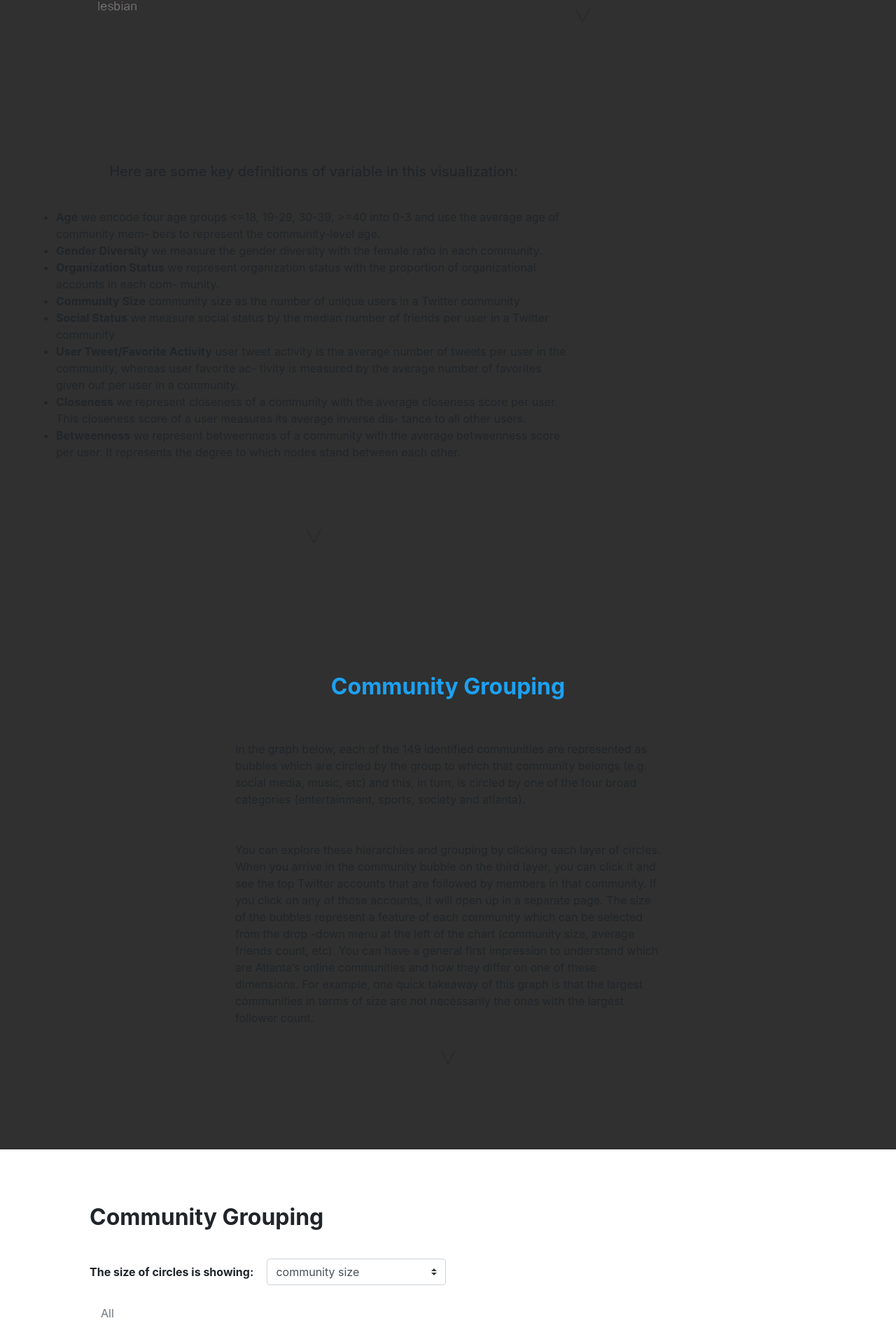
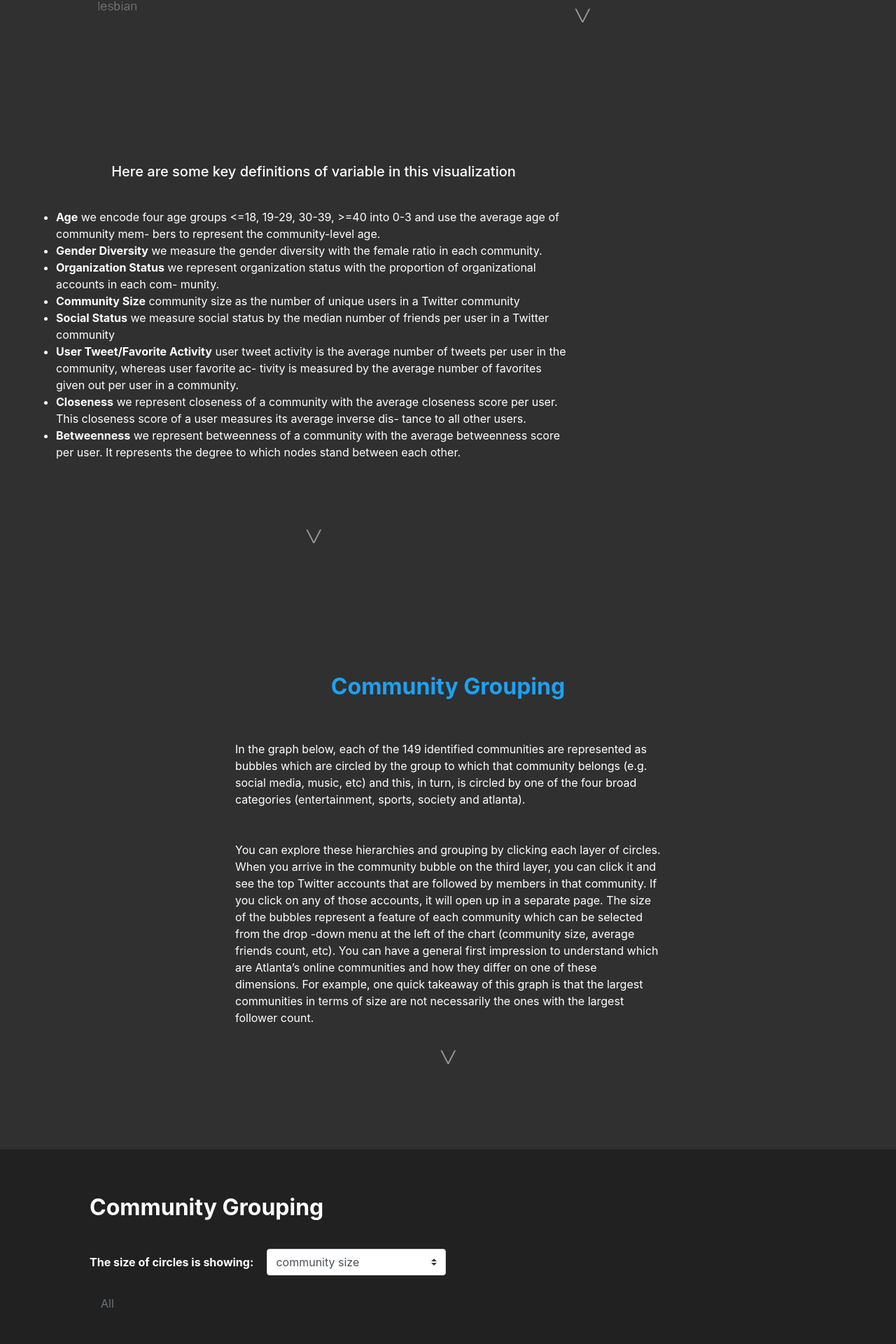
Before and after one commit to 6859-sp21/final-project-atlanta-community, a Vue app in the folder app/: page /#/viz in a window 1280 px wide. Shown: the part 1707-3627 px from the top of the page at 70% size. Built offline with nearby package versions, Linux system fonts and the light colour scheme; no server answers; what vue-cookie, vue-social-sharing would draw is missing.

Commit message:
Change to dark theme

```diff
--- a/app/src/components/BarGraph.vue
+++ b/app/src/components/BarGraph.vue
@@ -192,7 +192,7 @@ export default {
       .attr('font-family', 'Helvetica Neue, Arial')
       .attr('font-weight', 700)
       .attr('font-size', 20)
-      .attr("fill", 'black')
+      .attr("fill", 'white')
       .text('');
 
     //7. Drawing our y-axis
@@ -214,7 +214,7 @@ export default {
       .attr('font-family', 'Helvetica Neue, Arial')
       .attr('font-weight', 700)
       .attr('font-size', 20)
-      .attr("fill", 'black')
+      .attr("fill", 'white')
       .text('cluster name');
 
     this.reorder("community_size");
@@ -260,6 +260,7 @@ export default {
         .attr('height', that.y.bandwidth())
         .attr('fill', "#1da1f2")
         .on("mouseover", function(event, d) {
+          d3.select(this).style("fill", "#7bbbe3");
           that.tooltip
             .style("opacity", 0)
             .transition()
@@ -268,6 +269,7 @@ export default {
           that.tooltip.html("The " + that.columns[that.selection] + " of <b>" + d.cluster_name + "</b> is " + d.value);
         })
         .on("mouseout", function() {
+          d3.select(this).style("fill", "#1da1f2");
           that.tooltip
             .style("opacity", 0)
             .transition()
--- a/app/src/components/ScatterGraph.vue
+++ b/app/src/components/ScatterGraph.vue
@@ -126,7 +126,7 @@ export default {
       .attr('y', 40)
       .attr('font-weight', 700)
       .attr('font-size', 20)
-      .attr("fill", 'black')
+      .attr("fill", 'white')
       .text('');
 
     //7. Drawing our y-axis
@@ -143,7 +143,7 @@ export default {
       .attr('font-family', 'Helvetica Neue, Arial')
       .attr('font-weight', 700)
       .attr('font-size', 20)
-      .attr("fill", 'black')
+      .attr("fill", 'white')
       .text('');
 
     d3.csv("https://raw.githubusercontent.com/6859-sp21/final-project-atlanta-community/main/data/filtered_data_category.csv").then((data) => {
@@ -192,7 +192,7 @@ export default {
         .attr("r", 5)
         .style("fill", "#e25609")
         .style("opacity", 0)
-        .style("stroke", "black")
+        .style("stroke", "white")
         .attr("cx", that.margin.left)
         .attr("cy", that.height - that.margin.bottom)
         .on("mouseover", function(event, d) {
--- a/app/src/components/TooltipThree.vue
+++ b/app/src/components/TooltipThree.vue
@@ -6,7 +6,7 @@
       :rotation="rotate"
       :spacing="spacing"
       :words="topicWords"
-      color="black"
+      color="white"
       font-family="Roboto"
     />
   </div>
--- a/app/src/views/BarChart.vue
+++ b/app/src/views/BarChart.vue
@@ -57,8 +57,8 @@ export default {
 
 <style scoped>
 .page {
-  /* background: #212121; */
-  background: white;
+  background: #212121;
+  /* background: white; */
   height: 100vh;
   margin-top: 4em;
   margin-bottom: 4em;
--- a/app/src/views/CirclePacking.vue
+++ b/app/src/views/CirclePacking.vue
@@ -57,8 +57,8 @@ export default {
 
 <style scoped>
 .page {
-  /* background: #212121; */
-  height: 100vh;
+  background: #212121;
+  /* height: 100vh; */
   margin-top: 4em;
   margin-bottom: 4em;
   display: flex;
--- a/app/src/views/Definitions.vue
+++ b/app/src/views/Definitions.vue
@@ -1,7 +1,7 @@
 <template>
   <div id="definitions">
     <div id="text-block">
-      <h5 v-scrollanimation>Here are some key definitions of variable in this visualization:</h5>
+      <h5 v-scrollanimation>Here are some key definitions of variable in this visualization</h5>
       <hr>
       <ul v-scrollanimation>
         <li v-for="item in items" :key="item.name">
--- a/app/src/views/ScatterChart.vue
+++ b/app/src/views/ScatterChart.vue
@@ -94,7 +94,7 @@ export default {
 
 <style scoped>
 .page {
-  /* background: #212121; */
+  background: #212121;
   height: 100vh;
   margin-top: 4em;
   margin-bottom: 4em;
--- a/app/src/views/Viz.vue
+++ b/app/src/views/Viz.vue
@@ -65,9 +65,9 @@ export default {
 }
 
 .viz-page {
-  /* background: #212121;
-  color: #FFFFFF; */
-  background: white;
+  background: #212121;
+  color: #FFFFFF;
+  /* background: white; */
 }
 
 </style>
```
